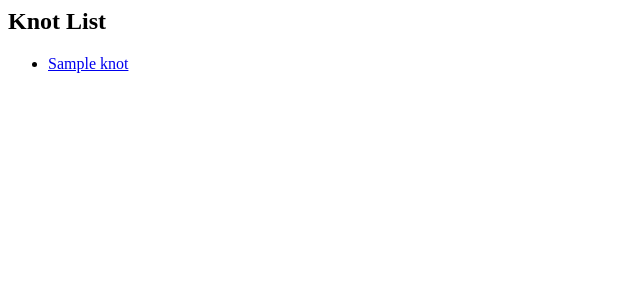
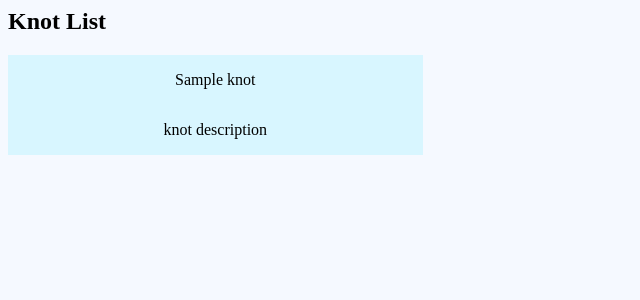
Before and after one commit to patcurry/knotalright-backend, a Django app: page /knots/ in a window 1280 px wide. Shown: the top 300 px of the page, without its empty margins (0-640 px from the left). Run offline with Django 3.2, Linux system fonts and the light colour scheme; tables that the repository leaves empty hold one stand-in row (values such as "Sample post").

Commit message:
messing with the css. looks silly

```diff
--- /dev/null
+++ b/static/css/knots/knot_list.css
@@ -0,0 +1,27 @@
+.knot-container {
+  display: flex;
+  background: #d8f6ff;
+  flex-direction: column;
+  align-items: center;
+}
+
+.knot-container:hover {
+  background: #b3e3ff;
+  background: #3f6cc1;
+}
+
+.knot-list {
+  display: grid;
+  grid-template-columns: 1fr 1fr 1fr;
+  grid-template-rows: auto;
+  grid-gap: 10px 10px;
+}
+
+a {
+  text-decoration: none;
+  color: black;
+}
+
+a:hover {
+  color: white;
+}
--- a/templates/knots/knot_list.html
+++ b/templates/knots/knot_list.html
@@ -1,6 +1,20 @@
+{% load static %}
+<head>
+    <link rel="stylesheet" type="text/css" href="{% static 'css/style.css' %}">
+    <link rel="stylesheet" type="text/css" href="{% static 'css/knots/knot_list.css' %}">
+</head>
+<body>
 <h2>Knot List</h2>
-<ul>
+
+<div class='knot-list'>
   {% for knot in knot_list %}
-  <li><a href='{{ knot.get_absolute_url }}'>{{ knot.name }}</a></li>
+    <a href='{{ knot.get_absolute_url }}'>
+  <div class='knot-container'>
+      <p>{{ knot.name }}</p>
+    <p>knot description</p>
+
+  </div>
+    </a>
   {% endfor %}
-</ul>
+</div>
+</body>
```
Also changed, not shown: static/css/knots/knot_detail.css (added).
